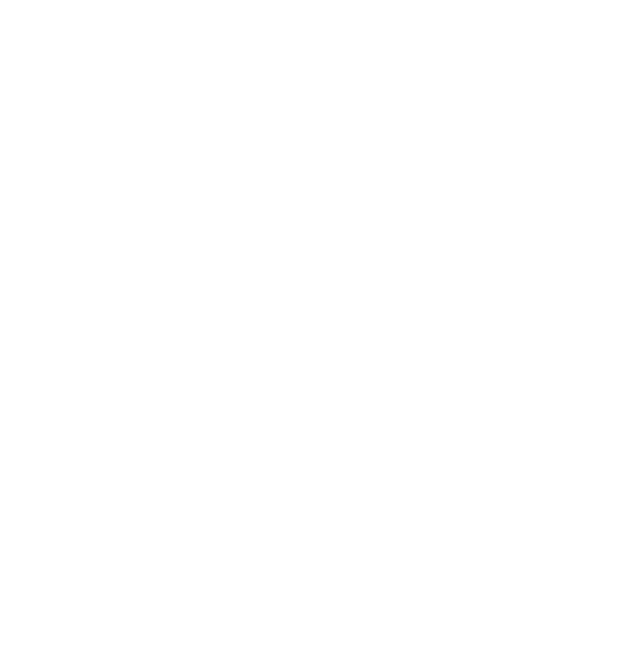
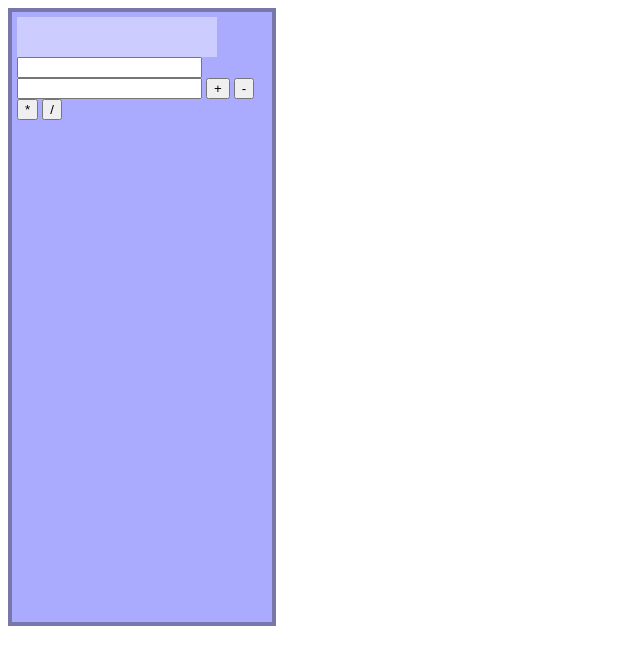
Before and after one commit to Mohinsaf/week-five-web-dev-sprint, a plain HTML site: page calc.html in a window 1280 px wide. Shown: the whole page, without its empty margins (0-640 px from the left). Drawn offline with nearby package versions, Linux system fonts and the light colour scheme.

Commit message:
Revert "Mohamed belkheir"

```diff
--- a/calc.html
+++ b/calc.html
@@ -1,6 +1,27 @@
+<!DOCTYPE html>
+<html>
+<head>
+	<title>Insaf's Calculator</title>
+	<link rel="stylesheet" type="text/css" href="style.css">
+</head>
+<body>
+	<div class="body">
+		<div class="display" id='display'>
 
-<!--
-IM MAKING CONFLICT
-
-
--->
+		</div>
+		<input id='num1' type="number">
+		<input id='num2' type="number">
+		<button id="plus">+</button>
+		<button id="minus">-</button>
+		<button id="multiply">*</button>
+		<button id="divide">/</button>
+	</div>
+	<script type="text/javascript" src="https://code.jquery.com/jquery-3.4.1.js"></script>
+	<script>
+		$('#plus').on('click', function(){
+			var result = Number($('#num1').val()) + Number($('#num2').val());
+			$('#display').text(result)
+		})
+	</script>
+</body>
+</html>
```
